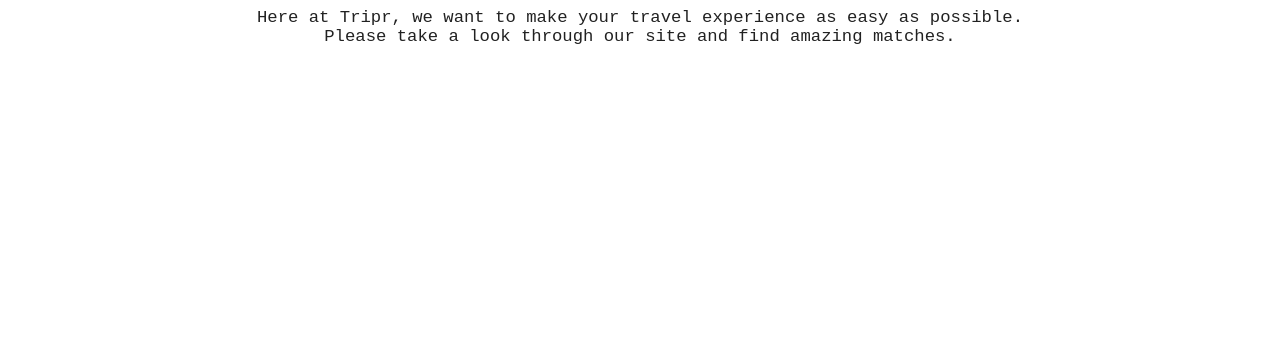
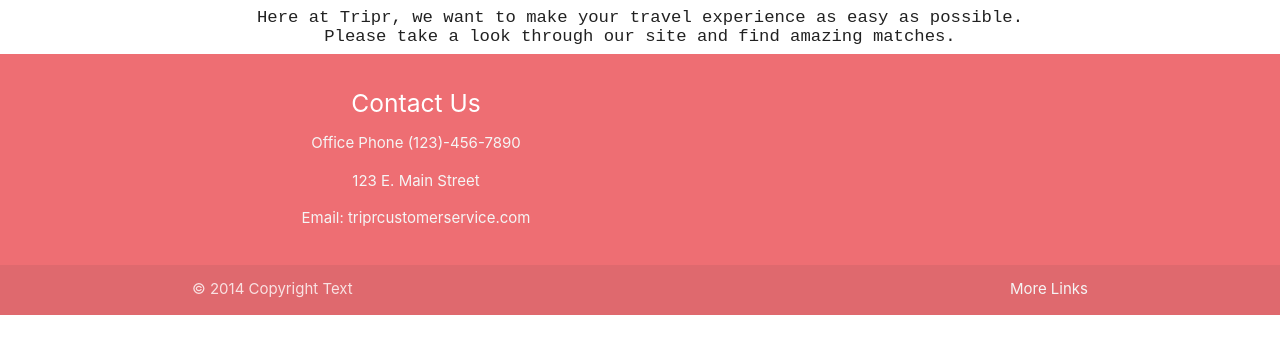
Before and after one commit to tripr-project/tripr, a plain HTML site: page index.html in a window 1280 px wide. Shown: the part 222-576 px from the top of the page. Drawn offline with nearby package versions, Linux system fonts and the light colour scheme; no server answers.

Commit message:
commiting

```diff
--- a/index.html
+++ b/index.html
@@ -79,5 +79,29 @@ Please take a look through our site and find amazing matches. </h6>
 
 <script src="logic.js"></script>
 
+
+<footer class="page-footer">
+  <div class="container">
+    <div class="row">
+      <div class="col l6 s12">
+        <center><h5 class="white-text">Contact Us</h5></center>
+        <p class="grey-text text-lighten-4">Office Phone (123)-456-7890</p>
+        <p class="grey-text text-lighten-4">123 E. Main Street</p>
+        <p class="grey-text text-lighten-4">Email: triprcustomerservice.com</p>
+      </div>
+      <div class="col l4 offset-l2 s12">
+
+
+      </div>
+    </div>
+  </div>
+  <div class="footer-copyright">
+    <div class="container">
+    © 2014 Copyright Text
+    <a class="grey-text text-lighten-4 right" href="#!">More Links</a>
+    </div>
+  </div>
+</footer>
+
 </body>
 </html>
--- a/style.css
+++ b/style.css
@@ -7,3 +7,6 @@ h6{
     text-align: center;
     font-family: 'Roboto Mono', monospace;
 }
+.grey-text{
+    text-align: center;
+}
```
